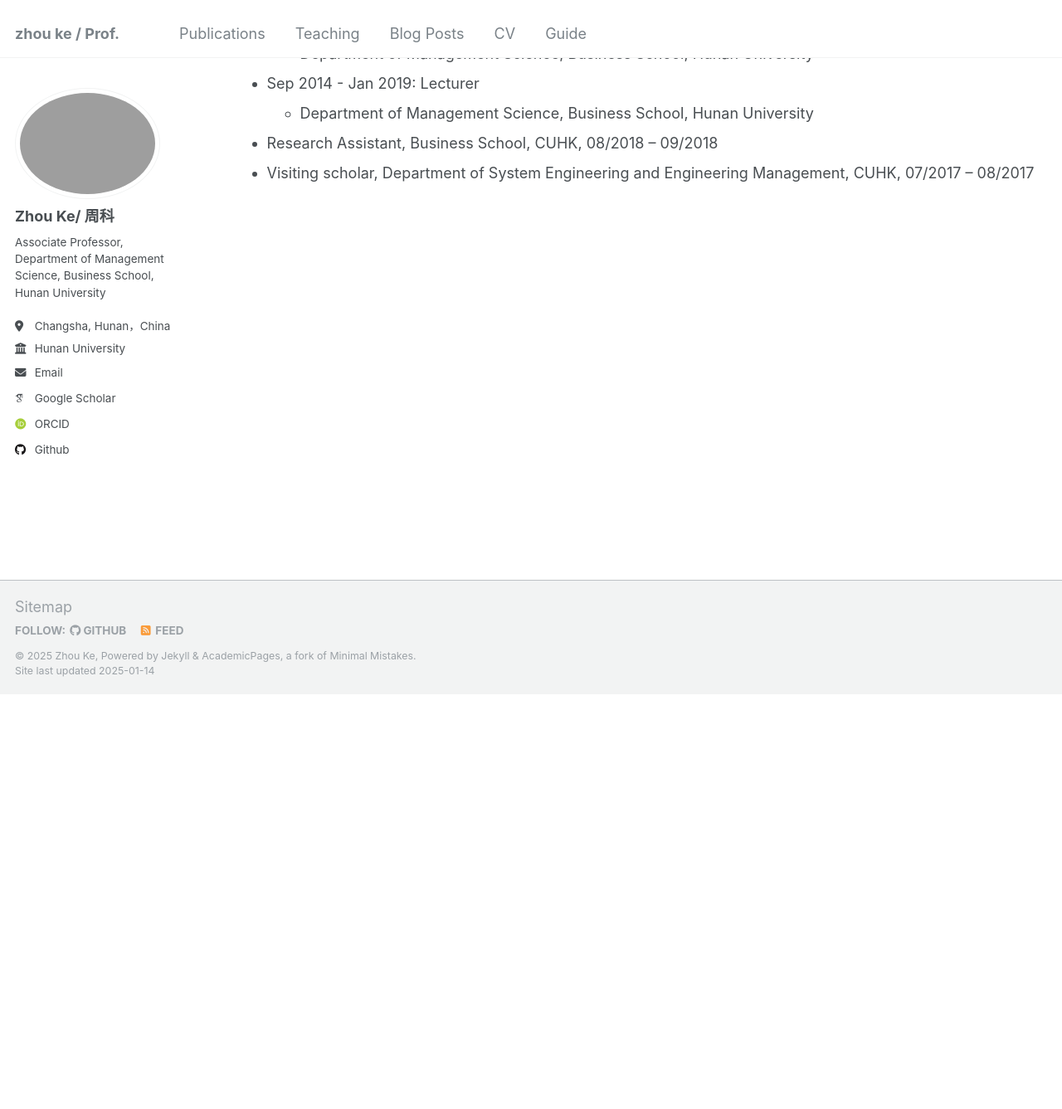
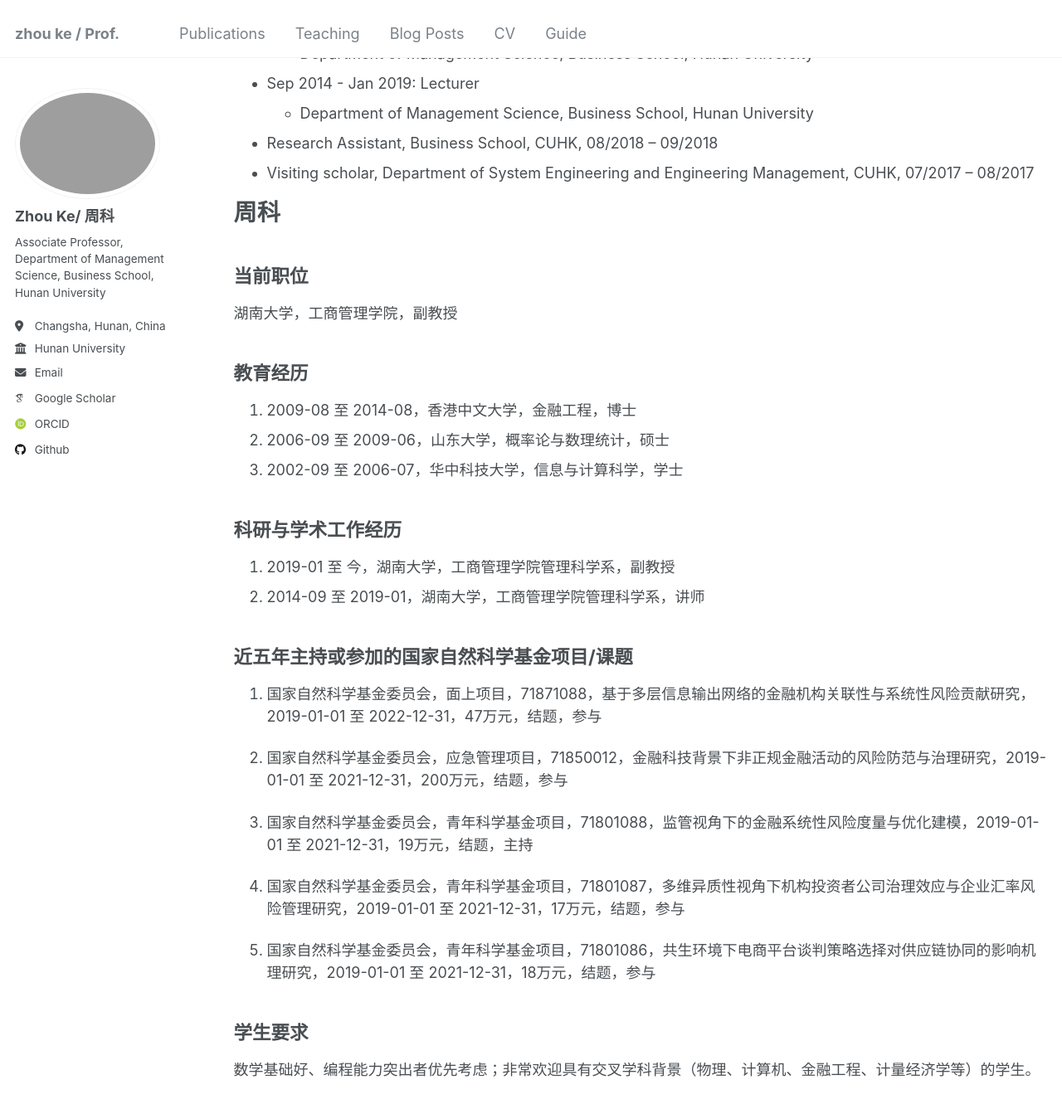
Before and after one commit to hustzhke/hustzhke.github.io, a Jekyll site: the page built from _pages/cv.md, in a window 1280 px wide and 1400 px high, scrolled down 563 px. Shown: the top 1337 px of the window at 83% size. Built offline with Jekyll 4.4.1, drawn with Linux system fonts in a browser that asks for light colours; some web fonts are replaced.

Commit message:
主页交互位置

```diff
--- a/_config.yml
+++ b/_config.yml
@@ -25,7 +25,7 @@
   name             : "Zhou Ke/ 周科"
   pronouns         : # example: "she/her"
   bio              : "Associate Professor, Department of Management Science, Business School, Hunan University"
-  location         : "Changsha, Hunan，China"
+  location         : "Changsha, Hunan, China"
   employer         : "Hunan University"
   uri              : # URL
   email            : "hustzhke@gmail.com"
--- a/_pages/cv.md
+++ b/_pages/cv.md
@@ -30,3 +30,36 @@
 
 *  Research Assistant, Business School, CUHK, 08/2018 – 09/2018
 *  Visiting scholar, Department of System Engineering and Engineering Management, CUHK, 07/2017 – 08/2017
+
+# 周科
+
+## 当前职位
+湖南大学，工商管理学院，副教授
+
+## 教育经历
+1. 2009-08 至 2014-08，香港中文大学，金融工程，博士
+2. 2006-09 至 2009-06，山东大学，概率论与数理统计，硕士
+3. 2002-09 至 2006-07，华中科技大学，信息与计算科学，学士
+
+
+## 科研与学术工作经历
+1. 2019-01 至 今，湖南大学，工商管理学院管理科学系，副教授
+2. 2014-09 至 2019-01，湖南大学，工商管理学院管理科学系，讲师
+
+
+
+## 近五年主持或参加的国家自然科学基金项目/课题
+1. 国家自然科学基金委员会，面上项目，71871088，基于多层信息输出网络的金融机构关联性与系统性风险贡献研究，2019-01-01 至 2022-12-31，47万元，结题，参与
+
+2. 国家自然科学基金委员会，应急管理项目，71850012，金融科技背景下非正规金融活动的风险防范与治理研究，2019-01-01 至 2021-12-31，200万元，结题，参与
+
+3. 国家自然科学基金委员会，青年科学基金项目，71801088，监管视角下的金融系统性风险度量与优化建模，2019-01-01 至 2021-12-31，19万元，结题，主持
+
+4. 国家自然科学基金委员会，青年科学基金项目，71801087，多维异质性视角下机构投资者公司治理效应与企业汇率风险管理研究，2019-01-01 至 2021-12-31，17万元，结题，参与
+
+5. 国家自然科学基金委员会，青年科学基金项目，71801086，共生环境下电商平台谈判策略选择对供应链协同的影响机理研究，2019-01-01 至 2021-12-31，18万元，结题，参与
+
+
+## 学生要求
+
+数学基础好、编程能力突出者优先考虑；非常欢迎具有交叉学科背景（物理、计算机、金融工程、计量经济学等）的学生。
```
Also changed, not shown: README.md (+13 -17 lines), _pages/about.md (+11 -26 lines).
